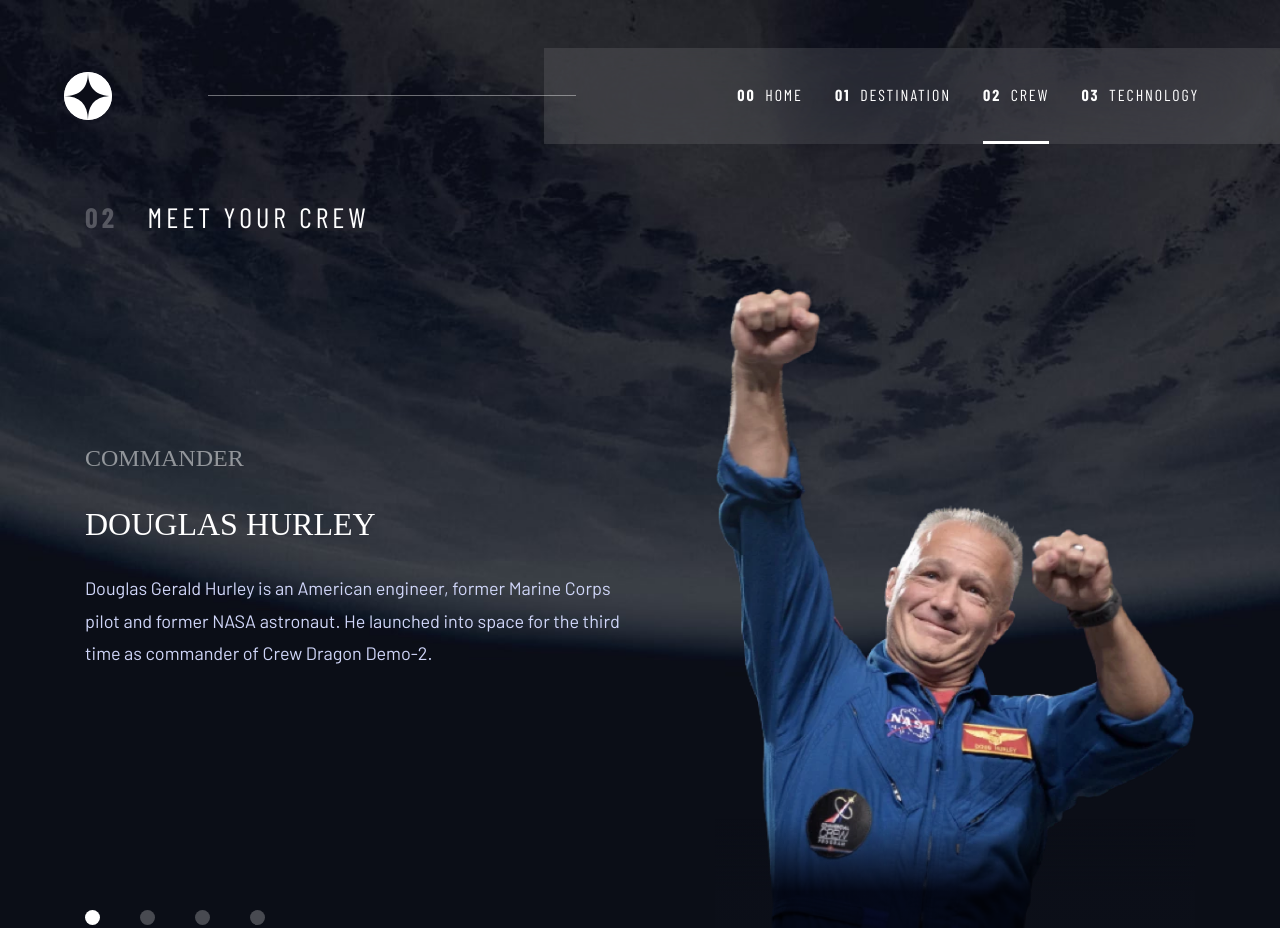
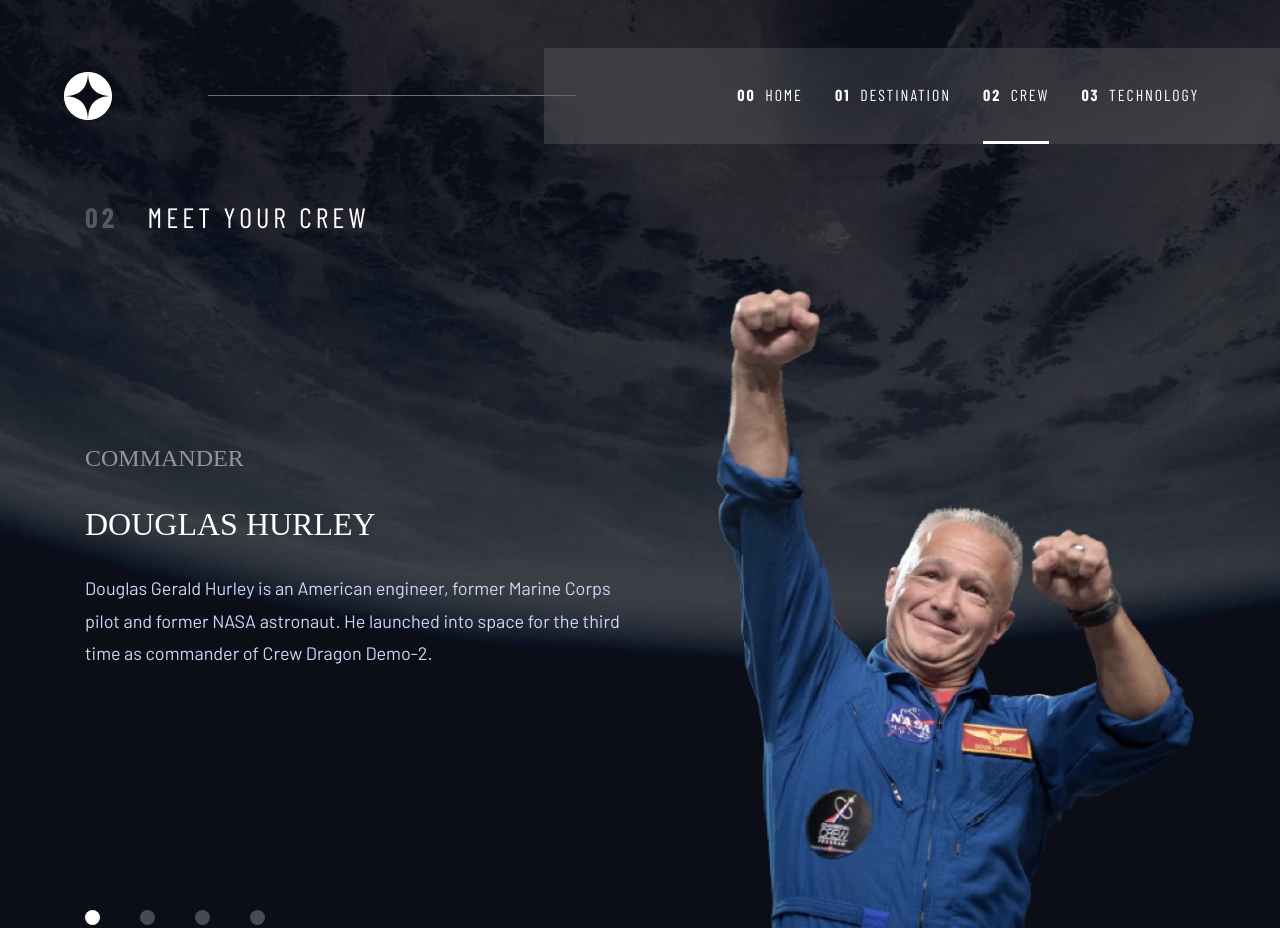
Before and after one commit to Lo-Deck/Space-tourism-website, a plain HTML site: page crew.html in a window 1280 px wide. Drawn offline with nearby package versions, Linux system fonts and the light colour scheme; a web font is replaced by a local one.

Commit message:
Add files via upload

```diff
--- a/styles-crew.css
+++ b/styles-crew.css
@@ -57,13 +57,14 @@
 .image-shadow{
 	background: linear-gradient(to top, hsl(225, 35%, 7%) 5%, transparent 15%);
 	position: relative;
-	z-index: 10;
+	z-index: 1;
 }
 
 .crew .crew-image{
 	mix-blend-mode: overlay;
 	margin: 3rem auto 0;
 	width: clamp(17rem, 6.6231rem + 44.2748vw, 27.875rem);
+	/* z-index: -1; */
 }
 
 
@@ -144,7 +145,10 @@
 	}
 
 	.image-shadow{
-		background: linear-gradient(to top, hsl(225, 35%, 7%) 5%, transparent 15%);
+		/* background: linear-gradient(to top, hsl(225, 35%, 7%) 5%, transparent 15%); */
+
+		background: none;
+
 		grid-column: 2;
 		grid-row: 1 / -1;
 		justify-self: end;
@@ -155,6 +159,11 @@
 		margin: 5.5rem 0 0 0;
 		width: 30rem;
 		height: 40rem;
+
+
+		mix-blend-mode: unset;
+
+
 	}
 
 }
--- a/styles.css
+++ b/styles.css
@@ -119,7 +119,7 @@ a{
 .button-menu{
   width: 1.5rem;
   height: 1.5rem;
-  z-index: 10;
+  z-index: 30;
 }
 
 .menu{
@@ -131,6 +131,7 @@ a{
   padding-left: 2rem;
   position: fixed;
     top: 0;  right: 0;
+  z-index: 20;
 }
 
 .background-menu{
```
